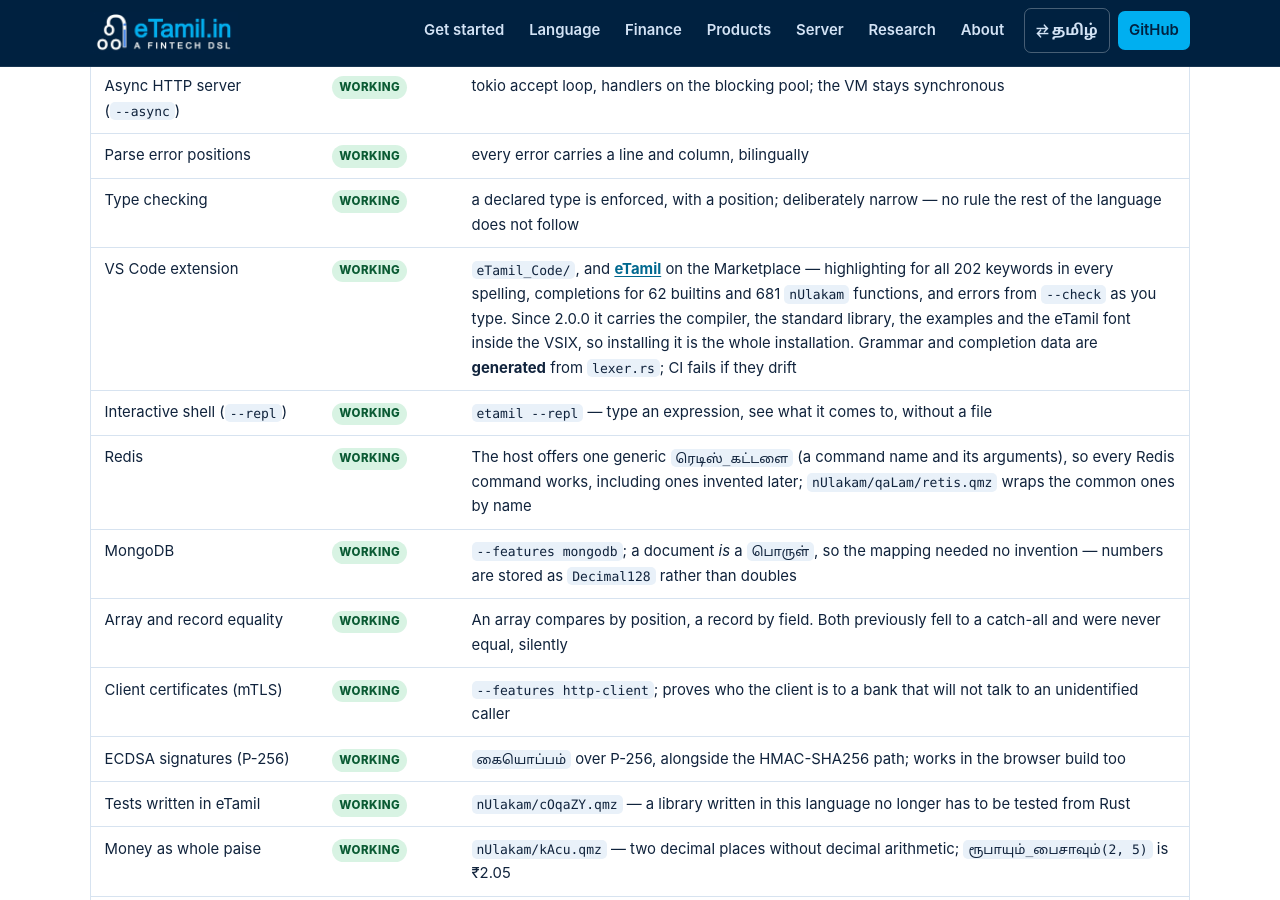
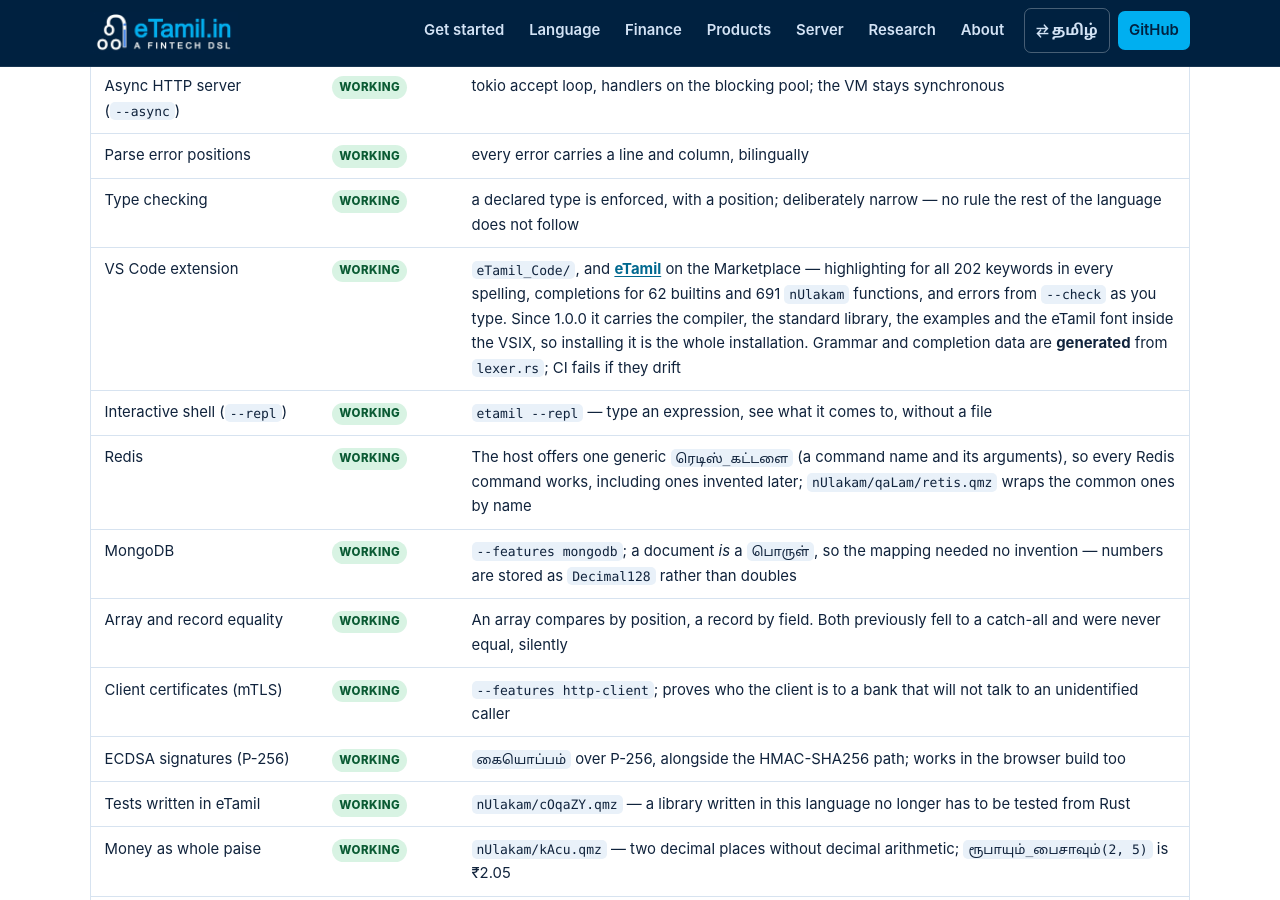
Before and after one commit to Maruff/eTamil, a Jekyll site: the page built from status.md, in a window 1280 px wide and 900 px high, scrolled down 2956 px. Built offline with Jekyll 4.4.1, drawn with Linux system fonts in a browser that asks for light colours.

Commit message:
691 nUlakam functions, and the extension is 1.0.0
Ten functions arrived in nUlakam between the last sweep and this one, so 681 was
already wrong on six pages — manual, start and status, in both languages. That
is the third time this count has been corrected, and the reason the extension's
own README is now pinned to the generated data by a test rather than typed.
Nothing here can be pinned that way; the site is a separate repository and has
no build step that can see the compiler.

The extension release that carries the compiler, the library, the examples and
the font is **1.0.0**, not 2.0.0. It takes the language's number. It was never
published under the old one.

Digits only, and the Tamil is untouched.

One thing deliberately left for you: `brand.version` still says 0.4.0, and
should become 1.0.0 in the same commit as the compiler's own bump. Changing it
now would have the live site announce a release that has not happened.

```diff
--- a/status.md
+++ b/status.md
@@ -65,7 +65,7 @@ This table is the honest state of the code, not a wish list.
 | Async HTTP server (`--async`) | <span class="pill pill-ok">Working</span> | tokio accept loop, handlers on the blocking pool; the VM stays synchronous |
 | Parse error positions | <span class="pill pill-ok">Working</span> | every error carries a line and column, bilingually |
 | Type checking | <span class="pill pill-ok">Working</span> | a declared type is enforced, with a position; deliberately narrow — no rule the rest of the language does not follow |
-| VS Code extension | <span class="pill pill-ok">Working</span> | `eTamil_Code/`, and [**eTamil**]({{ site.brand.vscode_url }}) on the Marketplace — highlighting for all 202 keywords in every spelling, completions for 62 builtins and 681 `nUlakam` functions, and errors from `--check` as you type. Since 2.0.0 it carries the compiler, the standard library, the examples and the eTamil font inside the VSIX, so installing it is the whole installation. Grammar and completion data are **generated** from `lexer.rs`; CI fails if they drift |
+| VS Code extension | <span class="pill pill-ok">Working</span> | `eTamil_Code/`, and [**eTamil**]({{ site.brand.vscode_url }}) on the Marketplace — highlighting for all 202 keywords in every spelling, completions for 62 builtins and 691 `nUlakam` functions, and errors from `--check` as you type. Since 1.0.0 it carries the compiler, the standard library, the examples and the eTamil font inside the VSIX, so installing it is the whole installation. Grammar and completion data are **generated** from `lexer.rs`; CI fails if they drift |
 | Interactive shell (`--repl`) | <span class="pill pill-ok">Working</span> | `etamil --repl` — type an expression, see what it comes to, without a file |
 | Redis | <span class="pill pill-ok">Working</span> | The host offers one generic `ரெடிஸ்_கட்டளை` (a command name and its arguments), so every Redis command works, including ones invented later; `nUlakam/qaLam/retis.qmz` wraps the common ones by name |
 | MongoDB | <span class="pill pill-ok">Working</span> | `--features mongodb`; a document *is* a `பொருள்`, so the mapping needed no invention — numbers are stored as `Decimal128` rather than doubles |
```
Also changed, not shown: manual.md (+1 -1 lines), start.md (+1 -1 lines), ta/manual.md (+1 -1 lines), ta/start.md (+1 -1 lines), ta/status.md (+1 -1 lines).
